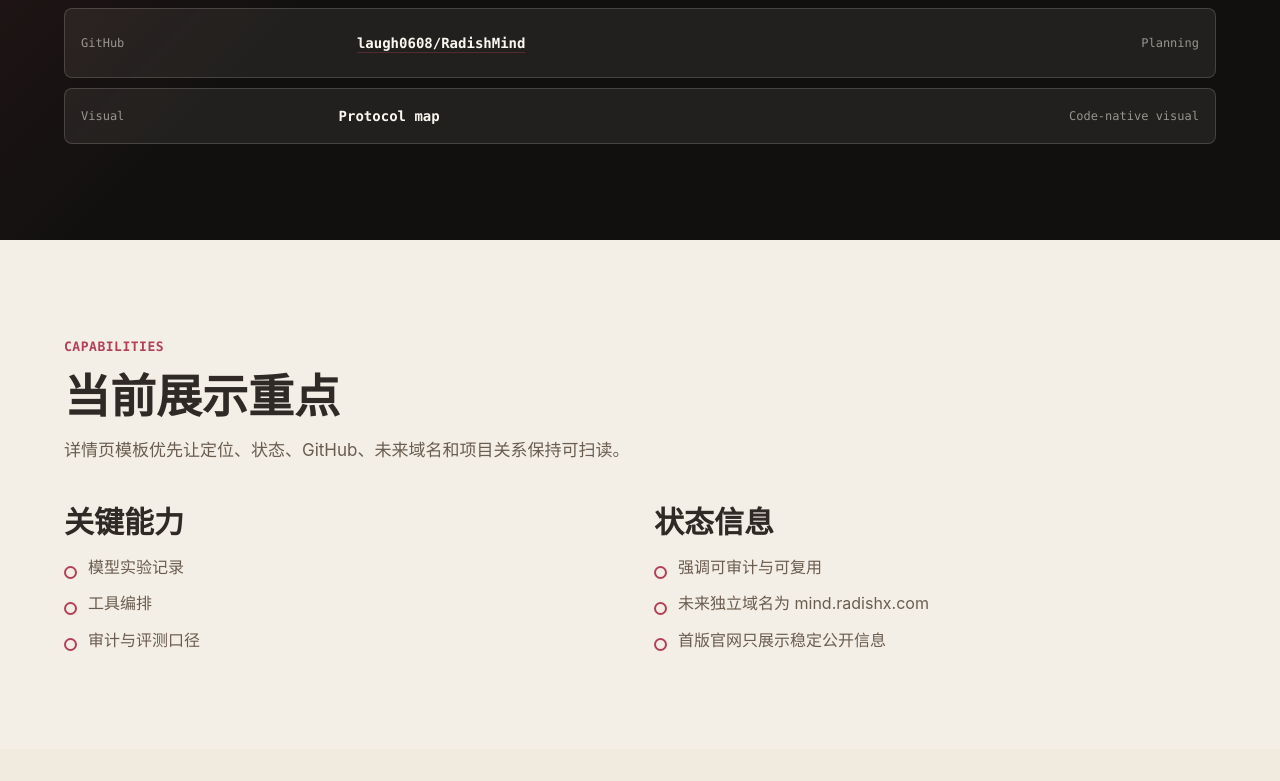
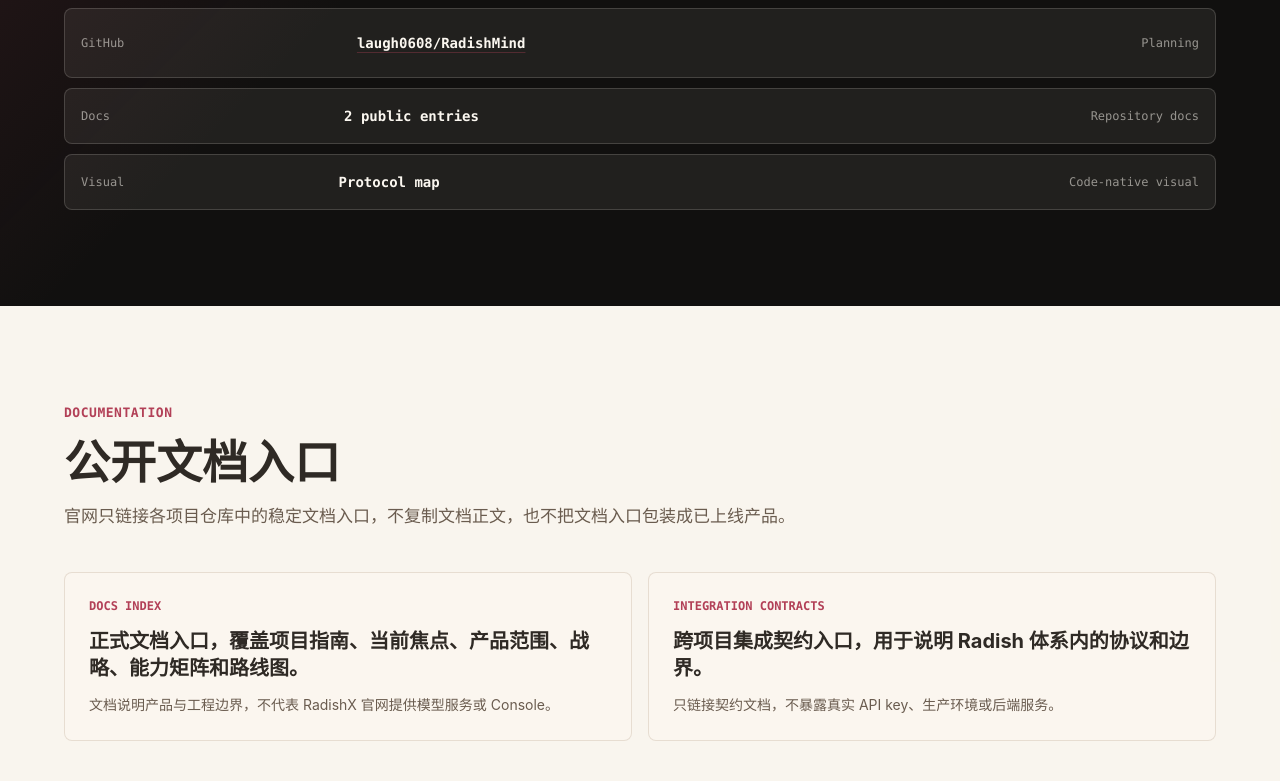
Before and after one commit to laugh0608/RadishX, a React (Vite) app: page /mind in a window 1280 px wide. Shown: the part 1879-2660 px from the top of the page. Built offline with nearby package versions, Linux system fonts and the light colour scheme.

Commit message:
feat: add project documentation links

```diff
--- a/src/data/projects.ts
+++ b/src/data/projects.ts
@@ -41,6 +41,13 @@
   nextNeed: string;
 };
 
+export type ProjectDocumentation = {
+  label: string;
+  href: string;
+  description: string;
+  boundary: string;
+};
+
 export type Project = {
   id: ProjectRouteId;
   tone: ProjectTone;
@@ -62,6 +69,7 @@
   visual?: ProjectVisual;
   diagram?: ProjectDiagram;
   assetReview: ProjectAssetReview;
+  documentation: ProjectDocumentation[];
 };
 
 export const projects: Project[] = [
@@ -98,6 +106,20 @@
       boundary: "代表项目气质，不是当前产品 UI 截图。",
       nextNeed: "后续补独立 Logo、稳定产品截图或公开视频素材。",
     },
+    documentation: [
+      {
+        label: "Docs index",
+        href: "https://github.com/laugh0608/Radish/tree/dev/Docs",
+        description: "固定项目文档入口，覆盖架构、指南、规划、记录和开发日志。",
+        boundary: "链接到仓库文档源，不复制文档内容，也不替代 Radish 应用内文档系统。",
+      },
+      {
+        label: "Getting started",
+        href: "https://github.com/laugh0608/Radish/blob/dev/Docs/guide/getting-started.md",
+        description: "本地启动、服务入口和上手路径说明。",
+        boundary: "仅作为开发者阅读入口，不代表 RadishX 官网提供 Radish 业务功能。",
+      },
+    ],
     links: [
       {
         label: "GitHub",
@@ -146,6 +168,20 @@
       boundary: "只按概念视觉展示，不是 gameplay、实机截图或上线承诺。",
       nextNeed: "后续补真实 gameplay、trailer、独立 Logo 或正式 key visual。",
     },
+    documentation: [
+      {
+        label: "Docs index",
+        href: "https://github.com/laugh0608/RadishCatalyst/tree/dev/docs",
+        description: "项目文档总入口，覆盖产品定义、设计、架构、规划和参考资料。",
+        boundary: "开发者文档入口，不等同于可游玩版本、下载页或上线承诺。",
+      },
+      {
+        label: "Player wiki source",
+        href: "https://github.com/laugh0608/RadishCatalyst/tree/dev/wiki",
+        description: "未来面向玩家的 Wiki 源内容目录。",
+        boundary: "当前作为源内容预览，不声明正式玩家站点已上线。",
+      },
+    ],
     links: [
       {
         label: "GitHub",
@@ -194,6 +230,20 @@
       boundary: "只展示历史 UI 方向；项目公开维护已暂停，不表达下载、演示或继续交付。",
       nextNeed: "如未来恢复公开维护，再重新审核当前截图、版本状态和发布口径。",
     },
+    documentation: [
+      {
+        label: "Docs index",
+        href: "https://github.com/laugh0608/RadishFlow/tree/dev/docs",
+        description: "历史文档入口，覆盖 Studio guide、reference、architecture、status 和 MVP 文档。",
+        boundary: "项目已停止公开维护；该入口只作为历史代码与个人学习记录索引。",
+      },
+      {
+        label: "Current status",
+        href: "https://github.com/laugh0608/RadishFlow/blob/dev/docs/status/current.md",
+        description: "当前阶段、维护边界和验证基线说明。",
+        boundary: "不构成继续公开开发、发布、支持或交付承诺。",
+      },
+    ],
     links: [
       {
         label: "GitHub",
@@ -257,6 +307,20 @@
       boundary: "表达公开定位，不是 RadishMind Console 或正式产品 UI 截图。",
       nextNeed: "后续补项目自有 Logo、Console 截图或真实协议 / 评测可视化图。",
     },
+    documentation: [
+      {
+        label: "Docs index",
+        href: "https://github.com/laugh0608/RadishMind/tree/dev/docs",
+        description: "正式文档入口，覆盖项目指南、当前焦点、产品范围、战略、能力矩阵和路线图。",
+        boundary: "文档说明产品与工程边界，不代表 RadishX 官网提供模型服务或 Console。",
+      },
+      {
+        label: "Integration contracts",
+        href: "https://github.com/laugh0608/RadishMind/blob/dev/docs/radishmind-integration-contracts.md",
+        description: "跨项目集成契约入口，用于说明 Radish 体系内的协议和边界。",
+        boundary: "只链接契约文档，不暴露真实 API key、生产环境或后端服务。",
+      },
+    ],
     links: [
       {
         label: "GitHub",
--- a/src/pages/ProjectPage.tsx
+++ b/src/pages/ProjectPage.tsx
@@ -43,6 +43,11 @@
       value: project.githubUrl.replace("https://github.com/", ""),
       href: project.githubUrl,
       note: project.status,
+    },
+    {
+      label: "Docs",
+      value: `${project.documentation.length} public entries`,
+      note: "Repository docs",
     },
     {
       label: "Visual",
@@ -120,6 +125,24 @@
           <InfoRail items={projectInfo} tone="dark" />
         </div>
       </section>
+      <section className="section section--surface">
+        <div className="section__inner">
+          <SectionHeader
+            eyebrow="Documentation"
+            title="公开文档入口"
+            description="官网只链接各项目仓库中的稳定文档入口，不复制文档正文，也不把文档入口包装成已上线产品。"
+          />
+          <div className="document-grid">
+            {project.documentation.map((document) => (
+              <a key={document.href} className="document-card" href={document.href} target="_blank" rel="noopener noreferrer">
+                <span className="document-card__meta">{document.label}</span>
+                <strong>{document.description}</strong>
+                <span>{document.boundary}</span>
+              </a>
+            ))}
+          </div>
+        </div>
+      </section>
       <section className="section">
         <div className="section__inner">
           <SectionHeader
--- a/src/styles/global.css
+++ b/src/styles/global.css
@@ -1120,6 +1120,7 @@
 }
 
 .ecosystem-grid,
+.document-grid,
 .gallery-notes,
 .repo-grid,
 .related-projects {
@@ -1129,6 +1130,7 @@
 }
 
 .info-tile,
+.document-card,
 .repo-card,
 .related-project,
 .detail-panel,
@@ -1156,6 +1158,42 @@
   font-family: var(--rx-font-mono);
   font-size: 12px;
   font-weight: 760;
+}
+
+.document-grid {
+  grid-template-columns: repeat(2, minmax(0, 1fr));
+}
+
+.document-card {
+  display: grid;
+  align-content: start;
+  gap: 12px;
+  min-width: 0;
+  min-height: 168px;
+  padding: 24px;
+}
+
+.document-card__meta {
+  color: var(--rx-brand-primary);
+  font-family: var(--rx-font-mono);
+  font-size: 12px;
+  font-weight: 760;
+  text-transform: uppercase;
+  overflow-wrap: anywhere;
+}
+
+.document-card strong {
+  color: var(--rx-text-primary);
+  font-size: 20px;
+  line-height: 1.35;
+  overflow-wrap: anywhere;
+}
+
+.document-card > span:last-child {
+  color: var(--rx-text-secondary);
+  font-size: 14px;
+  line-height: 1.55;
+  overflow-wrap: anywhere;
 }
 
 .signal-band {
@@ -2014,6 +2052,7 @@
   }
 
   .ecosystem-grid,
+  .document-grid,
   .gallery-notes,
   .repo-grid,
   .related-projects,
@@ -2206,6 +2245,7 @@
 
   .project-band,
   .detail-panel,
+  .document-card,
   .contact-panel,
   .qr-panel,
   .domain-card,
@@ -2280,6 +2320,7 @@
   }
 
   .info-tile,
+  .document-card,
   .repo-card,
   .related-project,
   .domain-card {
@@ -2408,6 +2449,7 @@
   }
 
   .ecosystem-grid,
+  .document-grid,
   .gallery-notes,
   .repo-grid,
   .related-projects,
```
Also changed, not shown: 4 other files (tests, documents, lock files or other folders).
